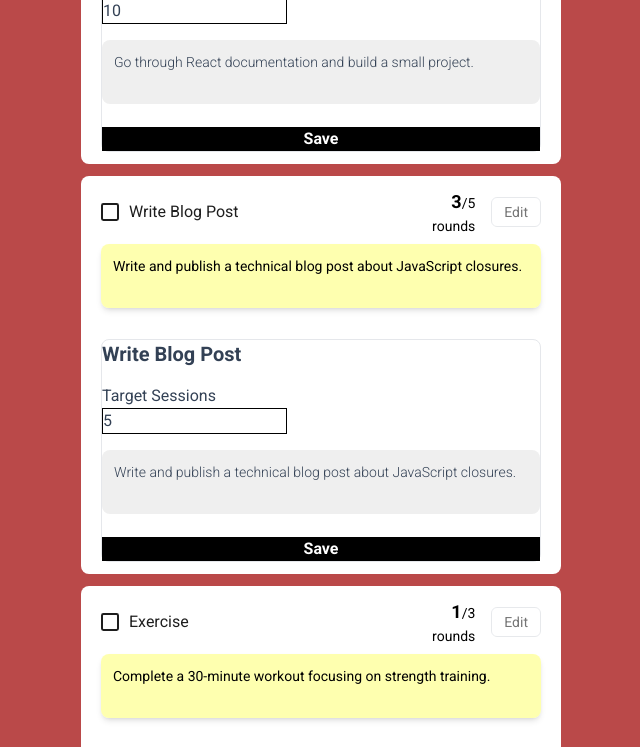
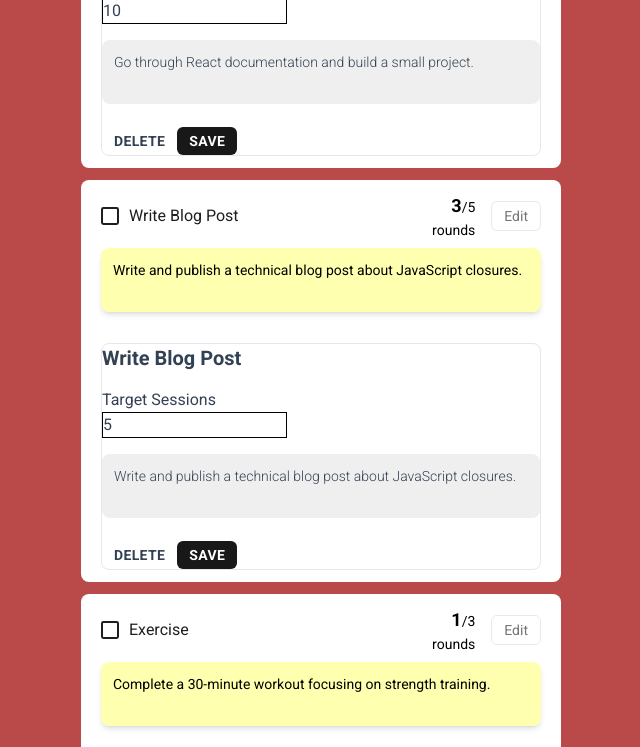
Before and after one commit to teoh4770/pomodor, a React (Vite) app: page / in a window 1280 px wide. Shown: the part 780-1527 px from the top of the page, without its empty margins (319-959 px from the left). Built offline with nearby package versions, Linux system fonts and the light colour scheme.

Commit message:
feat: delete a todo

```diff
--- a/src/components/Todos/Todo.tsx
+++ b/src/components/Todos/Todo.tsx
@@ -118,13 +118,28 @@ const Todo = ({ todo, isActive, handlers }: TodoProp) => {
         />
       </div>
 
+      <div>
         <button
-        className="bg-black font-bold text-white"
+          type="button"
+          className="button font-bold !uppercase tracking-wide active:translate-y-[0.125rem] active:!bg-transparent"
+          data-type="naked"
+          data-size="sm"
+          aria-label="Delete button"
+          onClick={() => handlers.handleRemove(todo.id)}
+        >
+          Delete
+        </button>
+
+        <button
           type="submit"
+          className="button font-bold !uppercase tracking-wide"
+          data-type="confirm"
+          data-size="sm"
           aria-label="Save button"
         >
           Save
         </button>
+      </div>
     </form>
   );
 
--- a/src/hooks/useTodo.tsx
+++ b/src/hooks/useTodo.tsx
@@ -105,6 +105,7 @@ const useTodo = (): TodoHook => {
 
   function handleRemove(id: string) {
     const updatedTodos = todos.filter((todo) => todo.id !== id);
+
     setTodos(updatedTodos);
   }
 
@@ -138,11 +139,13 @@ const useTodo = (): TodoHook => {
   /******************/
   // Update todos in localstorage
   useEffect(() => {
+    console.log("Update todos in localstorage.")
     console.dir(todos);
   }, [todos]);
 
   // Update activeTodoId in localstorage
   useEffect(() => {
+    console.log("Update activeTodoId.")
     console.dir(activeTodoId);
   }, [activeTodoId]);
 
```
Lines whose indentation alone changed are shown as unchanged.
